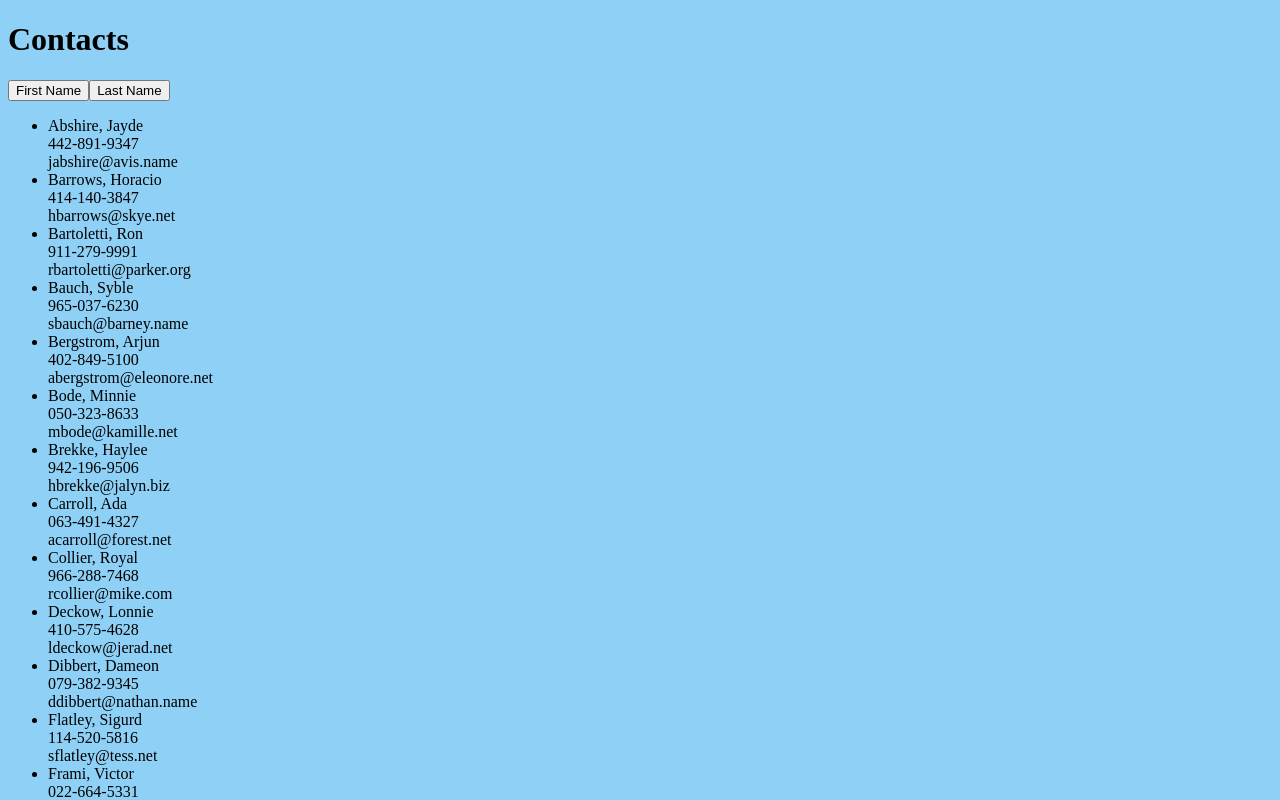
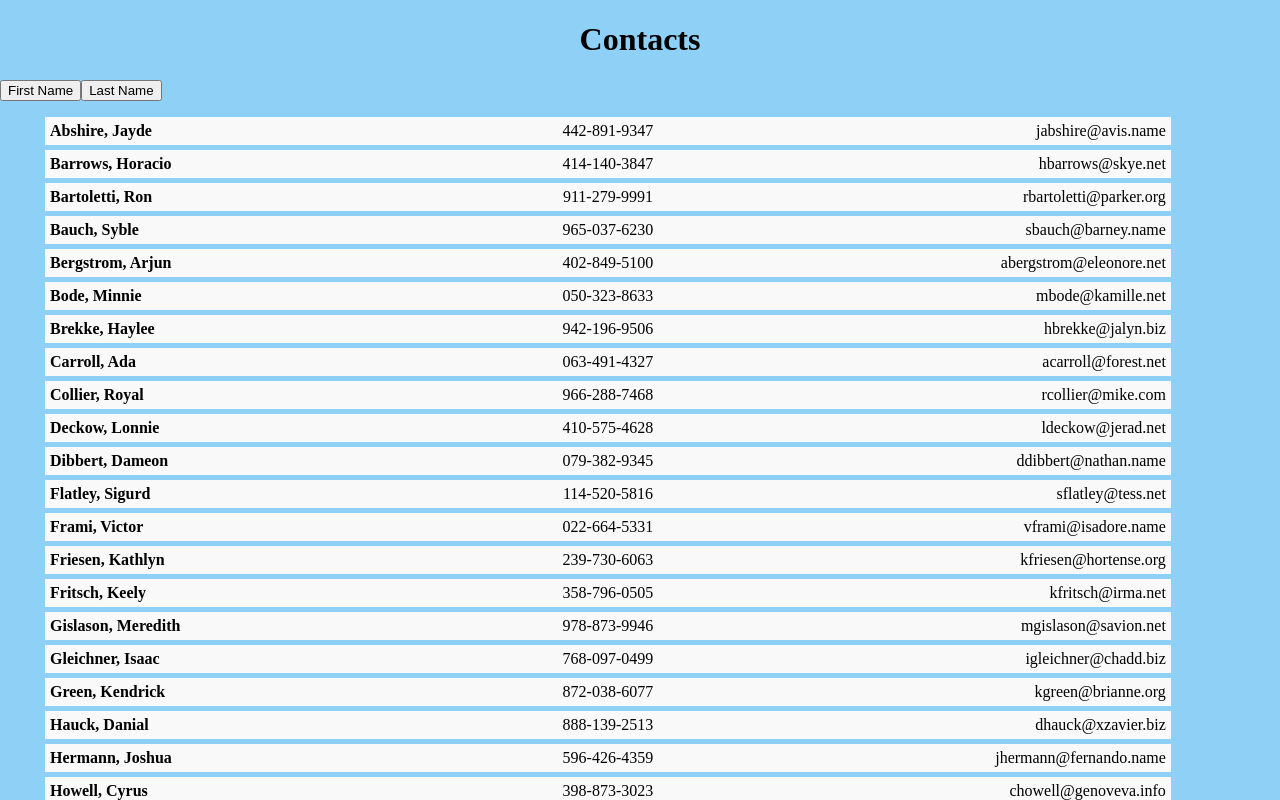
Before and after one commit to vbejgrowicz/Contact-List-App, a React app: page / in a window 1280 px wide. Shown: the top 800 px of the page. Built offline with nearby package versions, Linux system fonts and the light colour scheme.

Commit message:
Style: Add basic styling on list items

```diff
--- a/assets/stylesheets/style.scss
+++ b/assets/stylesheets/style.scss
@@ -1,3 +1,33 @@
 body {
   background-color: #8FD1F6;
+  margin: 0;
+  padding: 0;
+  border: 0;
 }
+
+h1 {
+  text-align: center;
+}
+
+li {
+  list-style: none;
+  background-color: #F9F9F9;
+  margin: 5px;
+  padding: 5px;
+  width: 90%;
+  display: flex;
+
+  div {
+    width: 33.33%;
+
+    &.name {
+      font-weight: bold;
+    }
+    &.email {
+      text-align: right;
+    }
+    &.phone {
+      text-align: center;
+    }
+  }
+}
```
